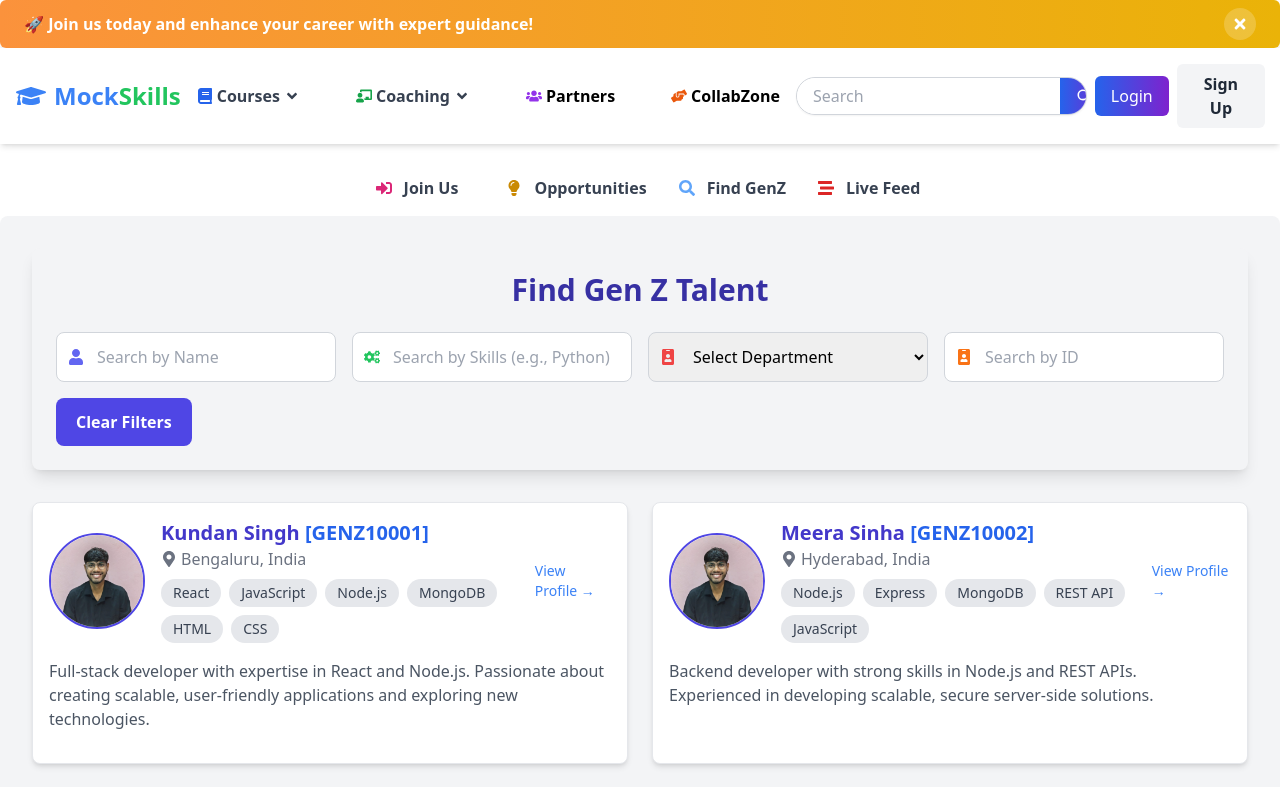
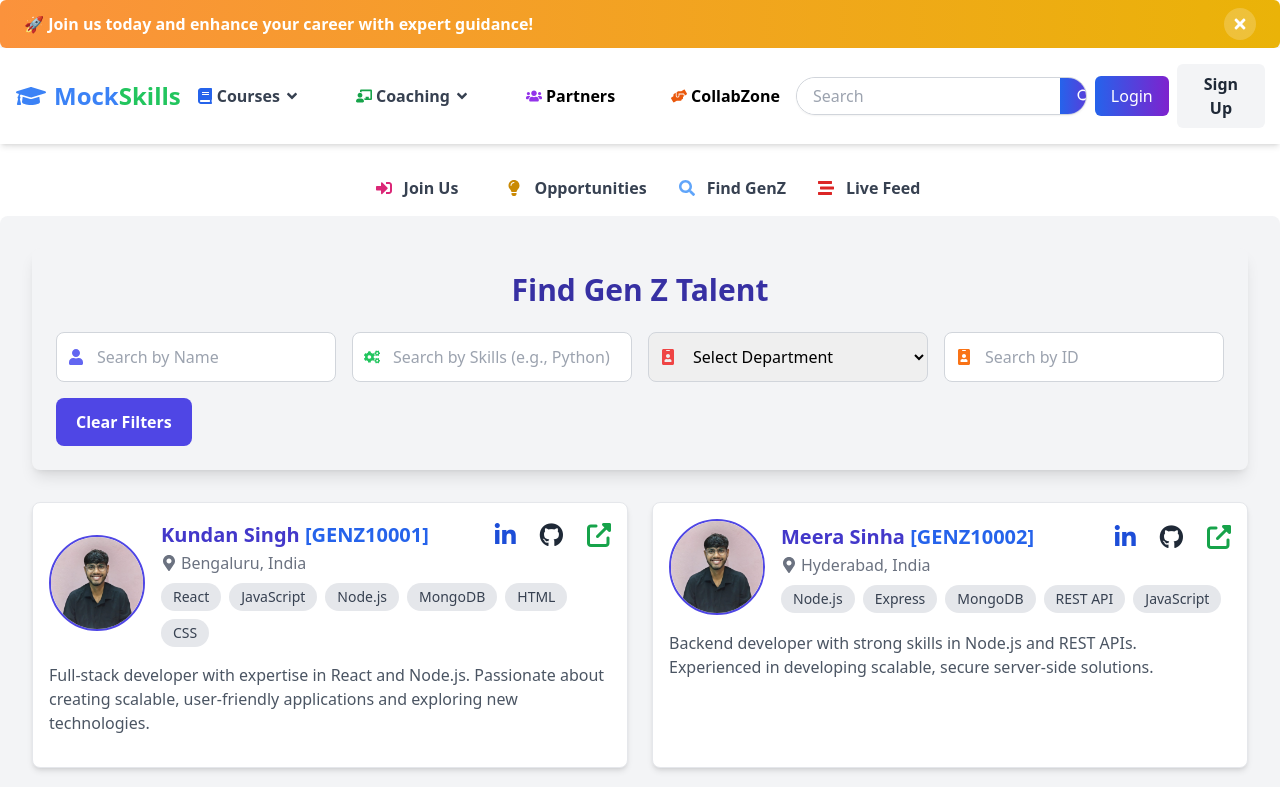
Before and after one commit to MockSkills-Tech/mockskills, a React (Vite) app: page /collabzone/find-genz in a window 1280 px wide. Shown: the top 787 px of the page. Built offline with nearby package versions, Linux system fonts and the light colour scheme.

Commit message:
Enhance functionality and improve logic in FindGenZ component

```diff
--- a/src/Components/CollabZone/CollabFeatures/FindGenZ.jsx
+++ b/src/Components/CollabZone/CollabFeatures/FindGenZ.jsx
@@ -108,9 +108,51 @@ const FindGenZ = () => {
                   className="rounded-full w-24 h-24 object-cover border-2 border-indigo-600"
                 />
                 <div className="ml-4 flex-grow">
-                  <h3 className="text-xl font-semibold text-indigo-700">
-                    {profile.name} <span className="font-bold text-blue-600">[{profile.id}]</span>
+                  <h3 className="text-xl font-semibold text-indigo-700 flex justify-between items-center">
+                    <span>
+                      {profile.name} <span className="font-bold text-blue-600">[{profile.id}]</span>
+                    </span>
+
+                  <div className="flex gap-6">
+                    {/* LinkedIn Icon */}
+                    <a
+                      href={profile.linkedinUrl || "#"}
+                      className="relative text-blue-700 hover:text-blue-500 transition-all duration-300 transform hover:scale-125 group"
+                    >
+                      <i className="fab fa-linkedin-in text-2xl"></i>
+                      {/* Tooltip */}
+                      <span className="absolute bottom-0 left-1/2 transform -translate-x-1/2 translate-y-full opacity-0 group-hover:opacity-100 bg-gray-800 text-white text-xs px-2 py-0.5 rounded-lg shadow-lg transition-opacity duration-300">
+                        LinkedIn
+                      </span>
+                    </a>
+
+                    {/* GitHub Icon */}
+                    <a
+                      href={profile.githubUrl || "#"}
+                      className="relative text-gray-800 hover:text-gray-600 transition-all duration-300 transform hover:scale-125 group"
+                    >
+                      <i className="fab fa-github text-2xl"></i>
+                      {/* Tooltip */}
+                      <span className="absolute bottom-0 left-1/2 transform -translate-x-1/2 translate-y-full opacity-0 group-hover:opacity-100 bg-gray-800 text-white text-xs px-2 py-0.5 rounded-lg shadow-lg transition-opacity duration-300">
+                        GitHub
+                      </span>
+                    </a>
+
+                    {/* Portfolio Link Icon */}
+                    <a
+                      href={profile.portfolioUrl || "#"}
+                      className="relative text-green-600 hover:text-green-400 transition-all duration-300 transform hover:scale-125 group"
+                    >
+                      <i className="fas fa-external-link-alt text-2xl"></i>
+                      {/* Tooltip */}
+                      <span className="absolute bottom-0 left-1/2 transform -translate-x-1/2 translate-y-full opacity-0 group-hover:opacity-100 bg-gray-800 text-white text-xs px-2 py-0.5 rounded-lg shadow-lg transition-opacity duration-300">
+                        Portfolio
+                      </span>
+                    </a>
+                  </div>
+
                   </h3>
+
                   <p className="flex items-center text-gray-500">
                     <FaMapMarkerAlt className="mr-1 text-gray-500" />
                     {profile.location || "Location Not Available"}
@@ -126,12 +168,6 @@ const FindGenZ = () => {
                     ))}
                   </div>
                 </div>
-                <a
-                  href="/profile-link"
-                  className="text-blue-500 text-sm hover:underline"
-                >
-                  View Profile →
-                </a>
               </div>
 
               {/* Profile Description */}
```
